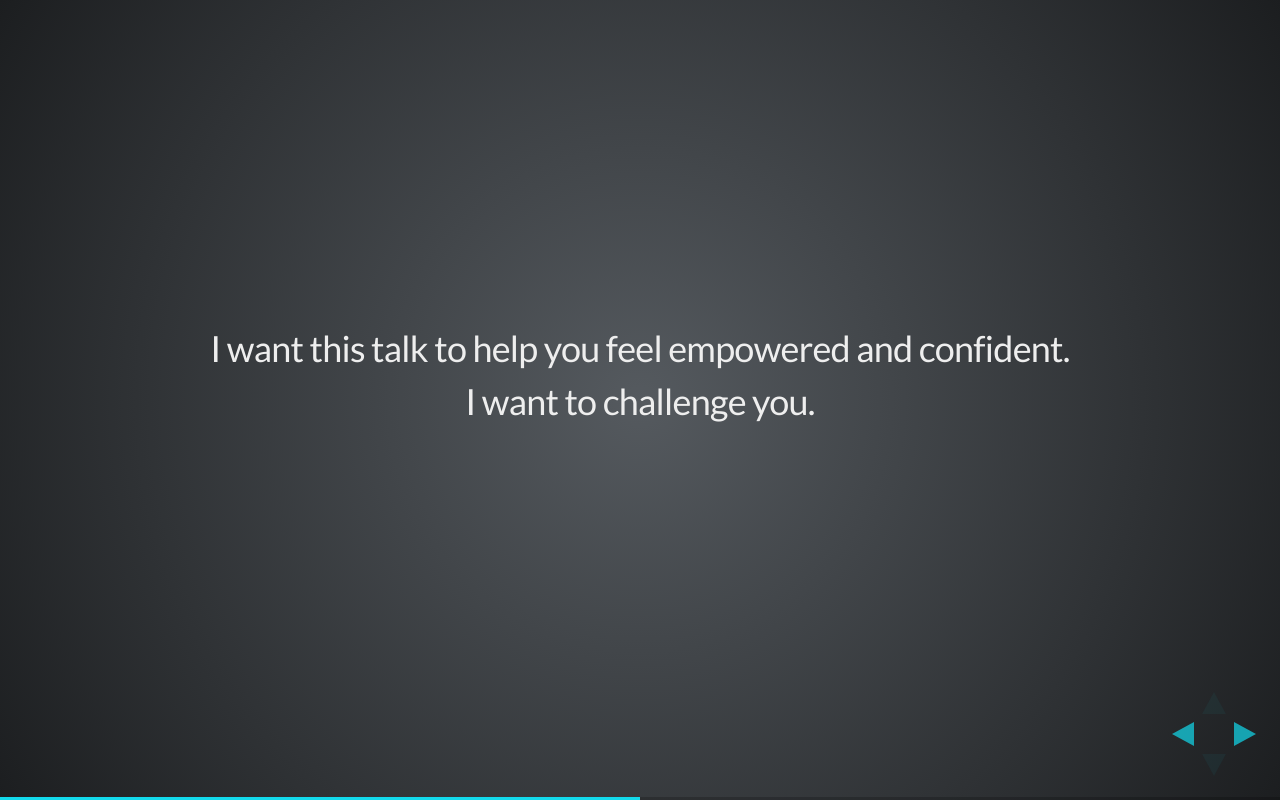
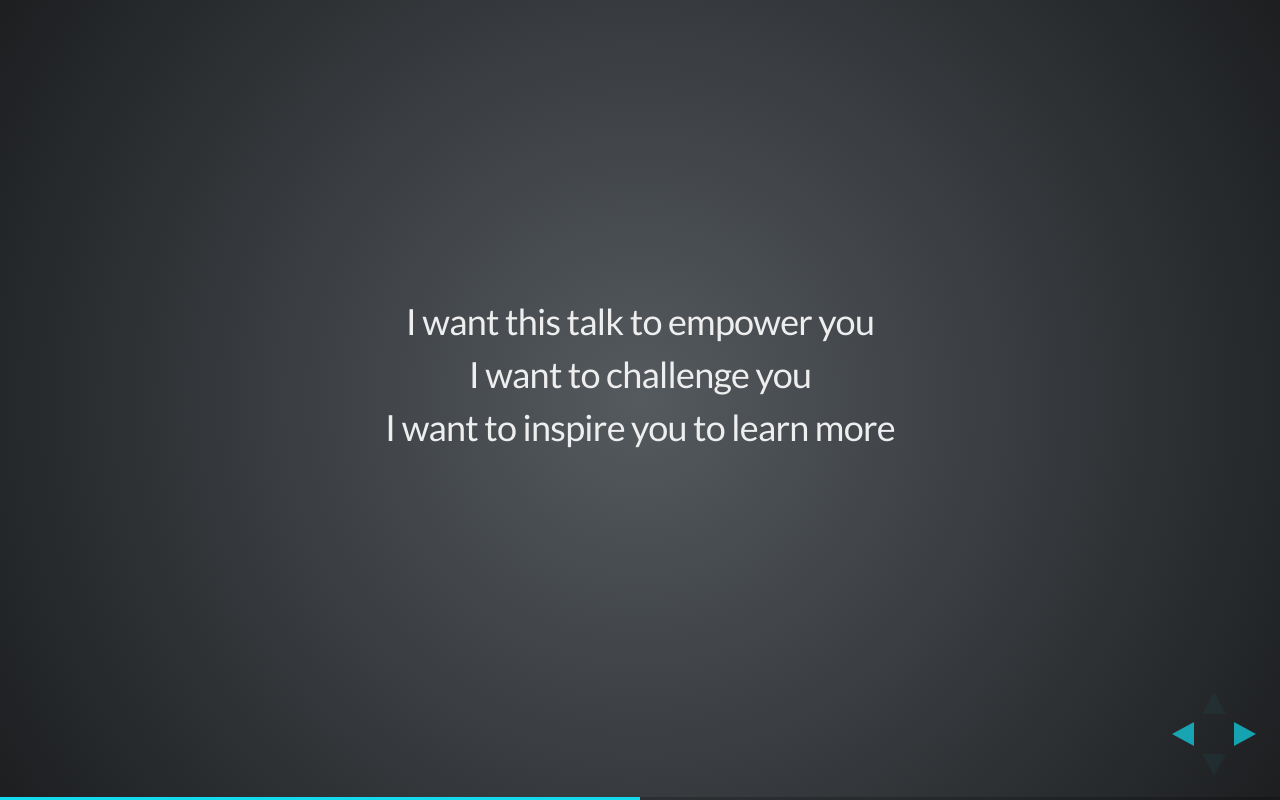
Before and after one commit to meonkeys/bgconcepts-explained, a website: page index.html in a window 1280 px wide. Both pictures are taken after a click on the element 1251 px from the left and 734 px from the top of the page. Drawn offline with Linux system fonts and the light colour scheme.

Commit message:
iron out goals

```diff
--- a/index.html
+++ b/index.html
@@ -40,8 +40,9 @@
       </section>
 
       <section>
-        <p>I want this talk to help you feel empowered and confident.</p>
-        <p>I want to challenge you.</p>
+        <p>I want this talk to empower you</p>
+        <p>I want to challenge you</p>
+        <p>I want to inspire you to learn more</p>
       </section>
 
       <section data-background="media/driver.jpg">
```
